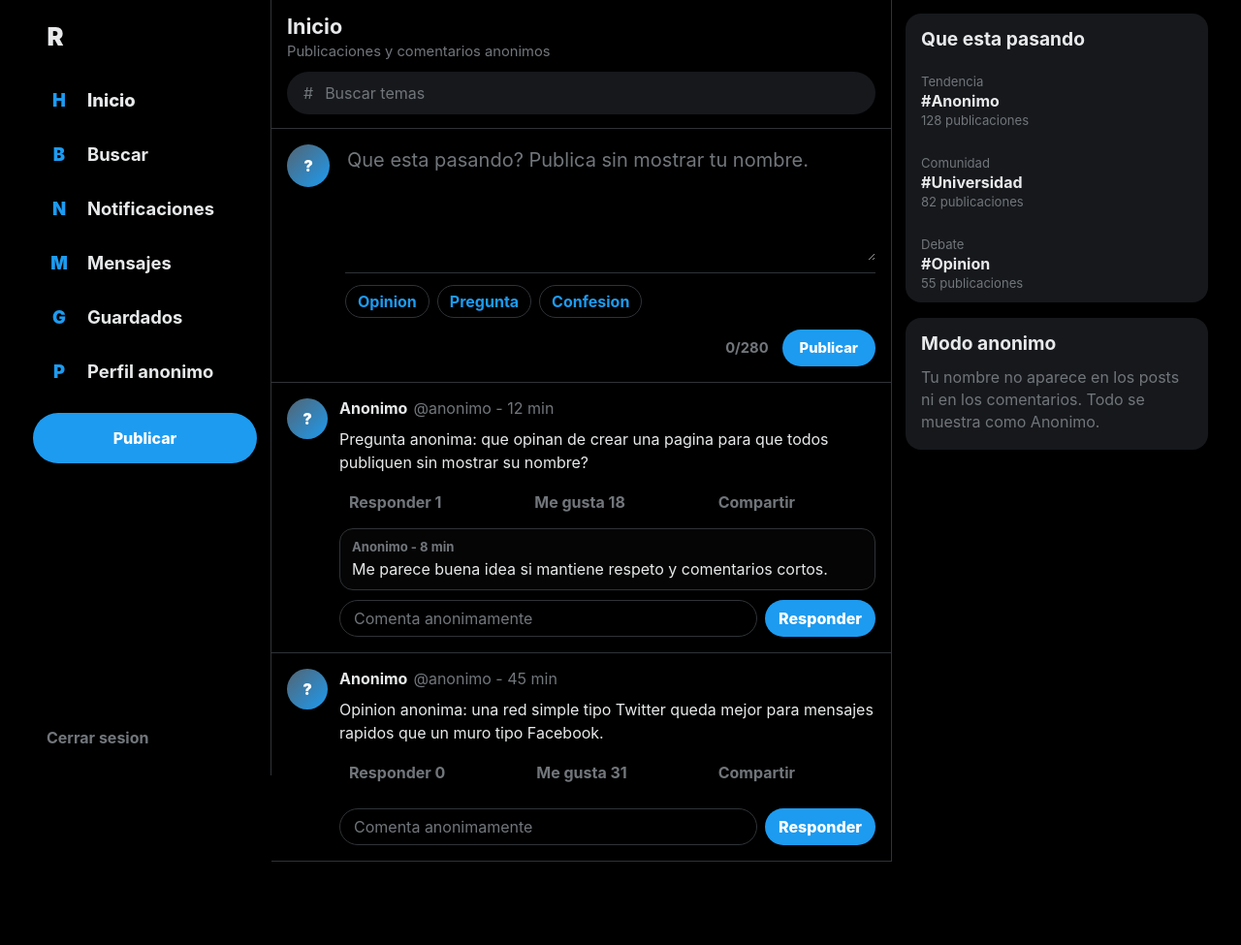
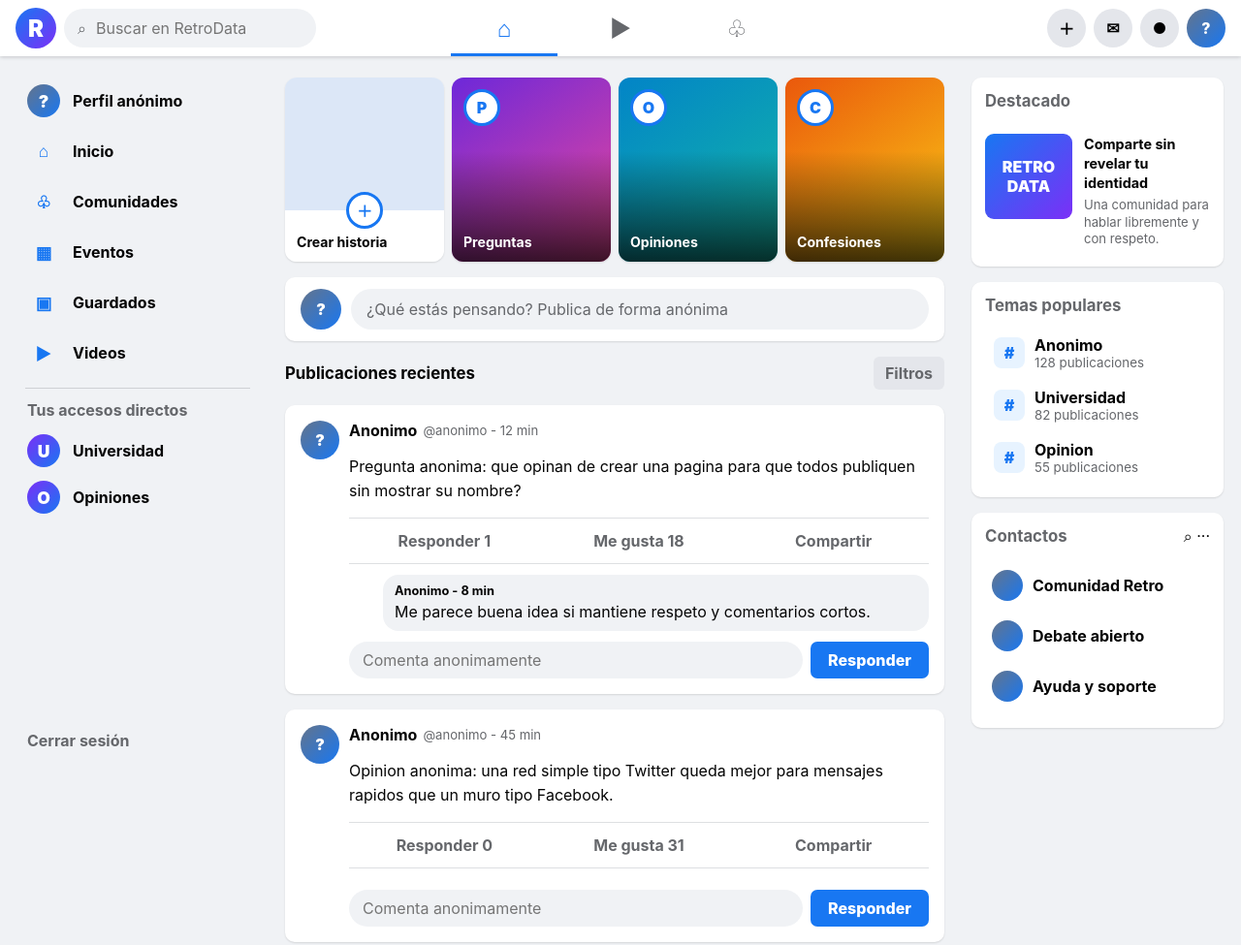
Before and after one commit to andrehamilton/primer_page, a website: page home.html in a window 1280 px wide. Shown: the whole page at 97% size. Before the commit the page ends 889 px from the top, so only its background shows below. Drawn offline with nearby package versions, Linux system fonts and the light colour scheme; no server answers; sample sign-in values are in the browser's storage.

Commit message:
actualizar comunidad RetroData

```diff
--- a/home.html
+++ b/home.html
@@ -3,89 +3,103 @@
 <head>
   <meta charset="UTF-8">
   <meta name="viewport" content="width=device-width, initial-scale=1.0">
-  <title>RetroData Anonimo</title>
+  <title>RetroData Comunidad</title>
   <link rel="stylesheet" href="home.css">
   <script defer src="https://cdn.jsdelivr.net/npm/@supabase/supabase-js@2"></script>
   <script defer src="supabase-config.js?v=2"></script>
   <script defer src="home.js"></script>
 </head>
 <body>
+  <header class="topbar">
+    <div class="topbar-start">
+      <a class="app-logo" href="home.html" aria-label="RetroData">R</a>
+      <label class="search-box" aria-label="Buscar publicaciones">
+        <span aria-hidden="true">⌕</span>
+        <input id="searchInput" type="search" placeholder="Buscar en RetroData">
+      </label>
+    </div>
+    <nav class="top-nav" aria-label="Navegación principal">
+      <button class="is-active" type="button" title="Inicio" data-nav="inicio">⌂<span>Inicio</span></button>
+      <button type="button" title="Videos" data-nav="videos">▶<span>Videos</span></button>
+      <button type="button" title="Comunidades" data-nav="comunidades">♧<span>Grupos</span></button>
+    </nav>
+    <div class="topbar-actions">
+      <button id="topPostButton" type="button" title="Crear publicación">＋</button>
+      <button type="button" title="Mensajes" data-nav="mensajes">✉</button>
+      <button type="button" title="Notificaciones" data-nav="notificaciones">●</button>
+      <button class="mini-avatar" type="button" title="Perfil anónimo" data-nav="perfil">?</button>
+    </div>
+  </header>
+
   <main class="app-shell">
-    <aside class="left-nav" aria-label="Navegacion">
-      <a class="app-logo" href="home.html" aria-label="Inicio">R</a>
+    <aside class="left-nav" aria-label="Accesos directos">
       <nav>
-        <button class="is-active" type="button"><span>H</span>Inicio</button>
-        <button type="button"><span>B</span>Buscar</button>
-        <button type="button"><span>N</span>Notificaciones</button>
-        <button type="button"><span>M</span>Mensajes</button>
-        <button type="button"><span>G</span>Guardados</button>
-        <button type="button"><span>P</span>Perfil anonimo</button>
+        <button class="profile-link" type="button" data-nav="perfil"><span class="nav-avatar">?</span>Perfil anónimo</button>
+        <button class="is-active" type="button" data-nav="inicio"><span>⌂</span>Inicio</button>
+        <button type="button" data-nav="comunidades"><span>♧</span>Comunidades</button>
+        <button type="button" data-nav="eventos"><span>▦</span>Eventos</button>
+        <button type="button" data-nav="guardados"><span>▣</span>Guardados</button>
+        <button type="button" data-nav="videos"><span>▶</span>Videos</button>
       </nav>
-      <button class="primary-post" id="sidePostButton" type="button">Publicar</button>
-      <button class="logout-button" id="logoutButton" type="button">Cerrar sesion</button>
+      <div class="left-divider"></div>
+      <h2>Tus accesos directos</h2>
+      <button class="shortcut" type="button" data-search="universidad"><span>U</span>Universidad</button>
+      <button class="shortcut" type="button" data-search="opinion"><span>O</span>Opiniones</button>
+      <button class="logout-button" id="logoutButton" type="button">Cerrar sesión</button>
     </aside>
 
-    <section class="timeline" aria-label="Timeline anonimo">
-      <header class="timeline-header">
-        <div>
-          <h1>Inicio</h1>
-          <p>Publicaciones y comentarios anonimos</p>
+    <section class="timeline" aria-label="Publicaciones de la comunidad">
+      <section class="stories" aria-label="Temas rápidos">
+        <button class="story create-story" id="sidePostButton" type="button">
+          <span class="story-art">＋</span><strong>Crear historia</strong>
+        </button>
+        <button class="story story-one" type="button" data-search="pregunta"><span>P</span><strong>Preguntas</strong></button>
+        <button class="story story-two" type="button" data-search="opinion"><span>O</span><strong>Opiniones</strong></button>
+        <button class="story story-three" type="button" data-search="confesion"><span>C</span><strong>Confesiones</strong></button>
+      </section>
+
+      <section class="composer card" aria-label="Crear publicación anónima">
+        <div class="composer-main">
+          <div class="anon-avatar" aria-hidden="true">?</div>
+          <button class="composer-prompt" id="composerPrompt" type="button">¿Qué estás pensando? Publica de forma anónima</button>
         </div>
-        <label class="search-box" aria-label="Buscar publicaciones">
-          <span>#</span>
-          <input id="searchInput" type="search" placeholder="Buscar temas">
-        </label>
-      </header>
-
-      <section class="composer" aria-label="Crear publicacion anonima">
-        <div class="anon-avatar" aria-hidden="true">?</div>
         <form id="postForm">
-          <textarea id="postText" maxlength="280" rows="4" placeholder="Que esta pasando? Publica sin mostrar tu nombre."></textarea>
+          <textarea id="postText" maxlength="280" rows="3" placeholder="Escribe algo para compartir con la comunidad..."></textarea>
           <div class="composer-footer">
-            <div class="composer-tools" aria-label="Opciones">
-              <button type="button" data-template="Opinion anonima: ">Opinion</button>
-              <button type="button" data-template="Pregunta anonima: ">Pregunta</button>
-              <button type="button" data-template="Confesion anonima: ">Confesion</button>
+            <div class="composer-tools" aria-label="Tipos de publicación">
+              <button type="button" data-template="Opinion anonima: "><span class="green">▣</span> Foto/video</button>
+              <button type="button" data-template="Pregunta anonima: "><span class="red">●</span> Pregunta</button>
+              <button type="button" data-template="Confesion anonima: "><span class="yellow">☺</span> Estado</button>
             </div>
-            <div class="post-submit">
-              <span id="postCounter">0/280</span>
-              <button type="submit">Publicar</button>
-            </div>
+            <div class="post-submit"><span id="postCounter">0/280</span><button type="submit">Publicar</button></div>
           </div>
         </form>
       </section>
 
+      <div class="feed-heading"><h1>Publicaciones recientes</h1><button type="button">Filtros</button></div>
       <section class="feed" id="feed" aria-label="Publicaciones"></section>
     </section>
 
-    <aside class="right-panel" aria-label="Informacion">
-      <section class="panel-card">
-        <h2>Que esta pasando</h2>
-        <button type="button" data-search="anonimo">
-          <span>Tendencia</span>
-          <strong>#Anonimo</strong>
-          <small>128 publicaciones</small>
-        </button>
-        <button type="button" data-search="universidad">
-          <span>Comunidad</span>
-          <strong>#Universidad</strong>
-          <small>82 publicaciones</small>
-        </button>
-        <button type="button" data-search="opinion">
-          <span>Debate</span>
-          <strong>#Opinion</strong>
-          <small>55 publicaciones</small>
-        </button>
+    <aside class="right-panel" aria-label="Información y contactos">
+      <section class="panel-card sponsored">
+        <h2>Destacado</h2>
+        <div class="promo-art">RETRO<br>DATA</div>
+        <div><strong>Comparte sin revelar tu identidad</strong><p>Una comunidad para hablar libremente y con respeto.</p></div>
       </section>
-
-      <section class="panel-card">
-        <h2>Modo anonimo</h2>
-        <p>Tu nombre no aparece en los posts ni en los comentarios. Todo se muestra como Anonimo.</p>
+      <section class="panel-card trends">
+        <h2>Temas populares</h2>
+        <button type="button" data-search="anonimo"><span>#</span><div><strong>Anonimo</strong><small>128 publicaciones</small></div></button>
+        <button type="button" data-search="universidad"><span>#</span><div><strong>Universidad</strong><small>82 publicaciones</small></div></button>
+        <button type="button" data-search="opinion"><span>#</span><div><strong>Opinion</strong><small>55 publicaciones</small></div></button>
+      </section>
+      <section class="panel-card contacts">
+        <div class="panel-title"><h2>Contactos</h2><span>⌕ ···</span></div>
+        <p><i></i> Comunidad Retro</p><p><i></i> Debate abierto</p><p><i></i> Ayuda y soporte</p>
       </section>
     </aside>
   </main>
 
-  <button class="floating-post" id="floatingPostButton" type="button" aria-label="Crear publicacion">+</button>
+  <button class="floating-post" id="floatingPostButton" type="button" aria-label="Crear publicación">＋</button>
   <div class="toast" id="toast" role="status" aria-live="polite"></div>
 </body>
 </html>
--- a/home.js
+++ b/home.js
@@ -9,6 +9,10 @@ const floatingPostButton = document.querySelector("#floatingPostButton");
 const templateButtons = document.querySelectorAll("[data-template]");
 const trendButtons = document.querySelectorAll("[data-search]");
 const toast = document.querySelector("#toast");
+const composer = document.querySelector(".composer");
+const composerPrompt = document.querySelector("#composerPrompt");
+const topPostButton = document.querySelector("#topPostButton");
+const navigationButtons = document.querySelectorAll("[data-nav]");
 
 const config = window.supabaseConfig || {};
 const supabaseKey = config.publishableKey || config.anonKey || "";
@@ -32,6 +36,12 @@ postForm.addEventListener("submit", async (event) => {
 
 sidePostButton.addEventListener("click", focusComposer);
 floatingPostButton.addEventListener("click", focusComposer);
+topPostButton.addEventListener("click", focusComposer);
+composerPrompt.addEventListener("click", focusComposer);
+
+navigationButtons.forEach((button) => {
+  button.addEventListener("click", () => handleNavigation(button.dataset.nav));
+});
 
 templateButtons.forEach((button) => {
   button.addEventListener("click", () => {
@@ -69,7 +79,7 @@ feed.addEventListener("click", async (event) => {
   }
 
   if (button.dataset.action === "share") {
-    showToast("Enlace anonimo listo para compartir.");
+    await sharePost(post.dataset.postId);
   }
 });
 
@@ -96,6 +106,19 @@ logoutButton.addEventListener("click", async () => {
 async function init() {
   updateCounter();
 
+  const localUser = localStorage.getItem("retrodataCurrentUser");
+  let hasSession = Boolean(localUser);
+
+  if (supabaseClient) {
+    const { data } = await supabaseClient.auth.getSession();
+    hasSession = hasSession || Boolean(data.session);
+  }
+
+  if (!hasSession) {
+    window.location.replace("index.html");
+    return;
+  }
+
   if (!supabaseClient) {
     usingSupabase = false;
     posts = loadLocalPosts();
@@ -109,8 +132,64 @@ async function init() {
 }
 
 function focusComposer() {
+  composer.classList.add("is-open");
   postText.focus();
   postText.scrollIntoView({ behavior: "smooth", block: "center" });
+}
+
+async function sharePost(postId) {
+  const post = posts.find((item) => String(item.id) === String(postId));
+  if (!post) return;
+
+  const facebookUrl = `https://www.facebook.com/sharer/sharer.php?u=${encodeURIComponent(window.location.href)}`;
+  window.open(facebookUrl, "facebook-share", "width=720,height=620,noopener,noreferrer");
+
+  try {
+    if (navigator.clipboard) {
+      await navigator.clipboard.writeText(post.content);
+    }
+    showToast("Texto copiado. Pégalo en la ventana de Facebook.");
+  } catch (error) {
+    showToast("Se abrió Facebook para compartir el enlace.");
+  }
+}
+
+function handleNavigation(section) {
+  document.querySelectorAll("[data-nav]").forEach((button) => {
+    button.classList.toggle("is-active", button.dataset.nav === section);
+  });
+
+  if (section === "inicio") {
+    searchInput.value = "";
+    renderFeed();
+    window.scrollTo({ top: 0, behavior: "smooth" });
+    return;
+  }
+
+  if (section === "comunidades") {
+    searchInput.value = "comunidad";
+    renderFeed("comunidad");
+    showToast("Mostrando publicaciones de comunidades.");
+    return;
+  }
+
+  if (section === "guardados") {
+    showToast("Guardados estará disponible cuando guardes una publicación.");
+    return;
+  }
+
+  if (section === "perfil") {
+    showToast("Estás publicando con un perfil anónimo.");
+    return;
+  }
+
+  const labels = {
+    videos: "Videos",
+    eventos: "Eventos",
+    mensajes: "Mensajes",
+    notificaciones: "Notificaciones"
+  };
+  showToast(`${labels[section]}: todavía no hay contenido nuevo.`);
 }
 
 async function createPost(text) {
```
Also changed, not shown: home.css.
